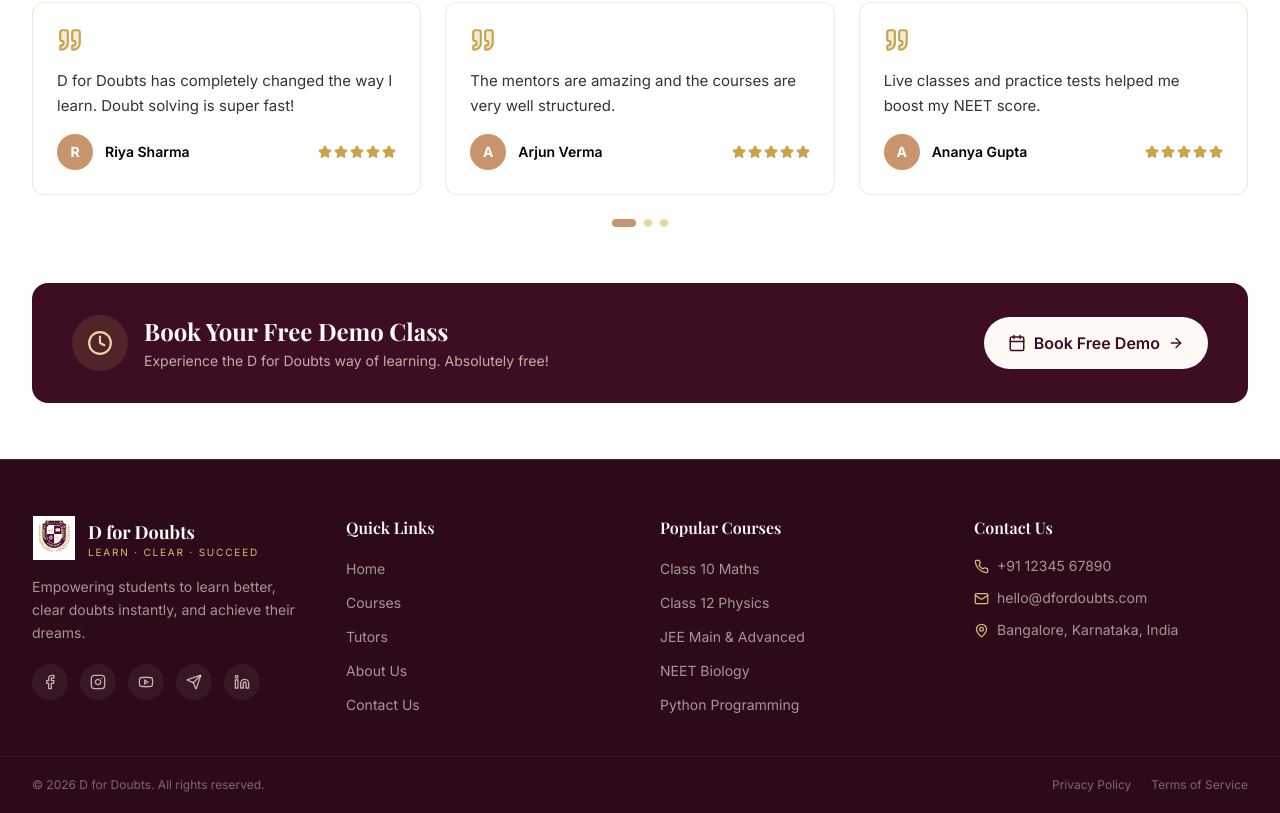
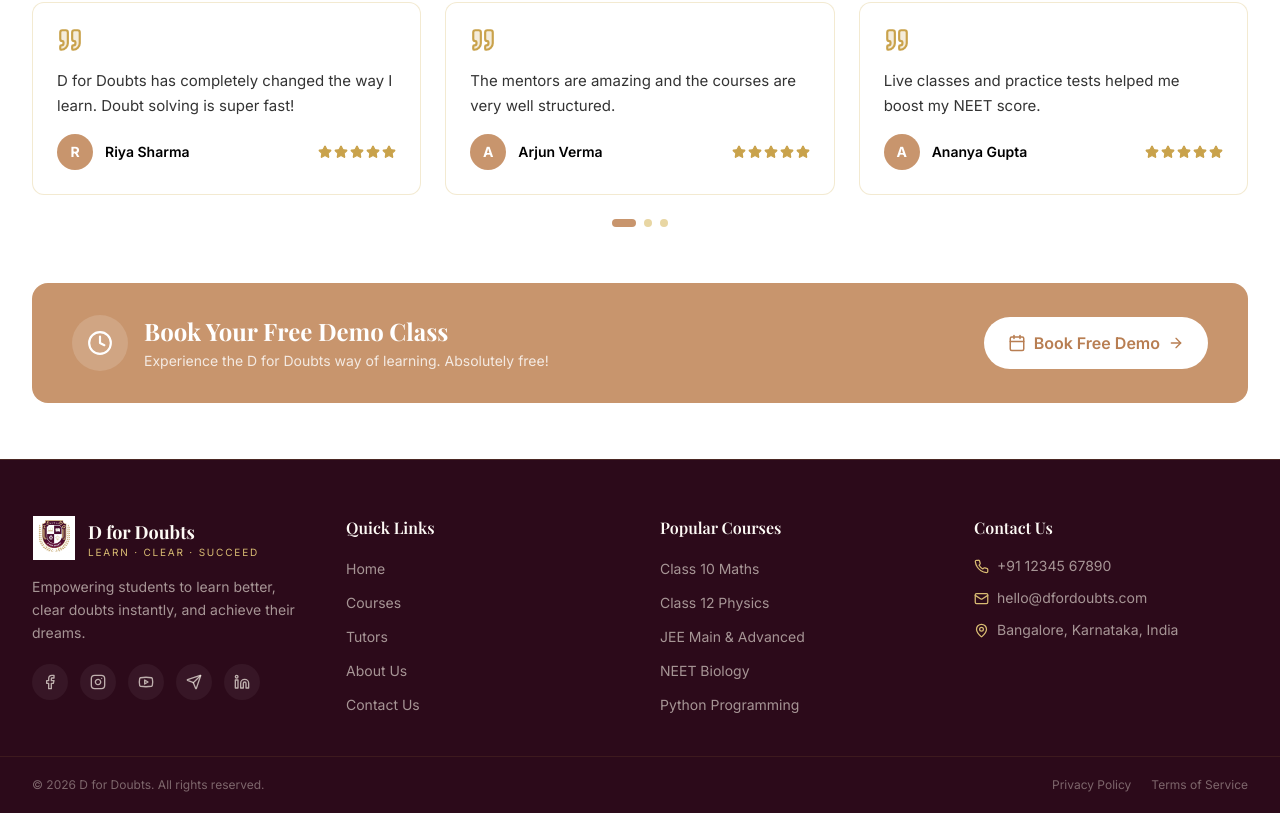
Before and after one commit to mdhafiss123-git/Homepage, a React (Vite) app: page / in a window 1280 px wide. Shown: the part 2420-3233 px from the top of the page. Built offline with nearby package versions, Linux system fonts and the light colour scheme.

Commit message:
Update CTABanner.jsx

```diff
--- a/src/components/CTABanner.jsx
+++ b/src/components/CTABanner.jsx
@@ -3,14 +3,14 @@ import { Calendar, ArrowRight, Clock } from 'lucide-react'
 export default function CTABanner() {
   return (
     <section className="max-w-7xl mx-auto px-5 sm:px-8 pb-14">
-      <div className="bg-maroon-900 rounded-2xl px-6 sm:px-10 py-8 flex flex-col sm:flex-row items-center justify-between gap-6">
+      <div className="bg-brown-light rounded-2xl px-6 sm:px-10 py-8 flex flex-col sm:flex-row items-center justify-between gap-6">
         <div className="flex items-center gap-4">
-          <span className="hidden sm:flex items-center justify-center w-14 h-14 rounded-full bg-gold-500/15 text-gold-300 shrink-0">
+          <span className="hidden sm:flex items-center justify-center w-14 h-14 rounded-full bg-white/15 text-white shrink-0">
             <Clock size={26} />
           </span>
           <div>
-            <h3 className="font-display text-xl sm:text-2xl font-bold text-cream-50">Book Your Free Demo Class</h3>
-            <p className="text-cream-100/70 text-sm mt-1">
+            <h3 className="font-display text-xl sm:text-2xl font-bold text-white">Book Your Free Demo Class</h3>
+            <p className="text-white/80 text-sm mt-1">
               Experience the D for Doubts way of learning. Absolutely free!
             </p>
           </div>
@@ -18,7 +18,7 @@ export default function CTABanner() {
 
         <a
           href="#contact"
-          className="inline-flex items-center gap-2 bg-cream-50 text-maroon-900 px-6 py-3.5 rounded-full font-semibold hover:bg-gold-100 transition-colors shrink-0"
+          className="inline-flex items-center gap-2 bg-white text-brown-light-hover px-6 py-3.5 rounded-full font-semibold hover:bg-gold-100 transition-colors shrink-0"
         >
           <Calendar size={18} /> Book Free Demo <ArrowRight size={16} />
         </a>
```
